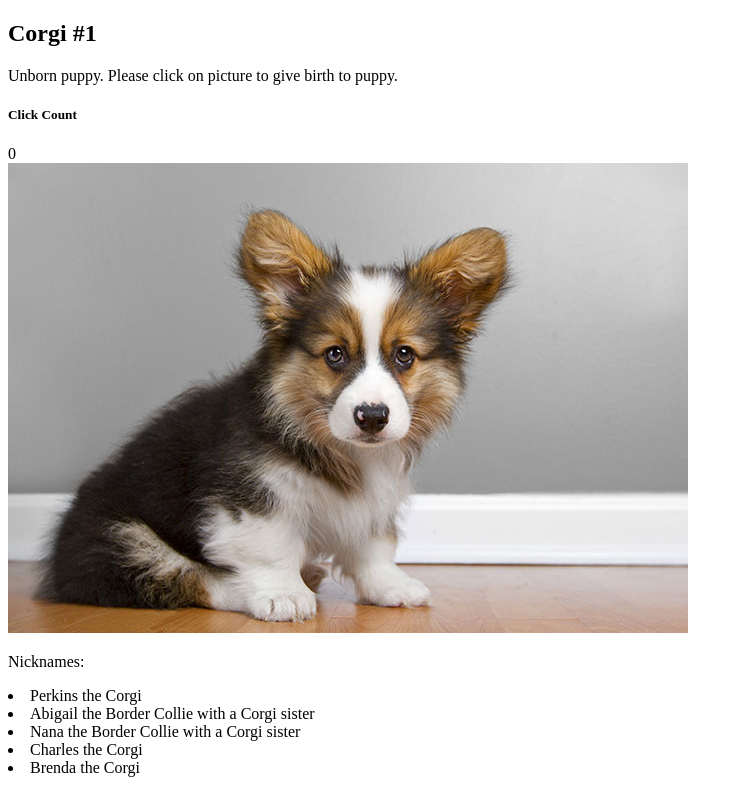
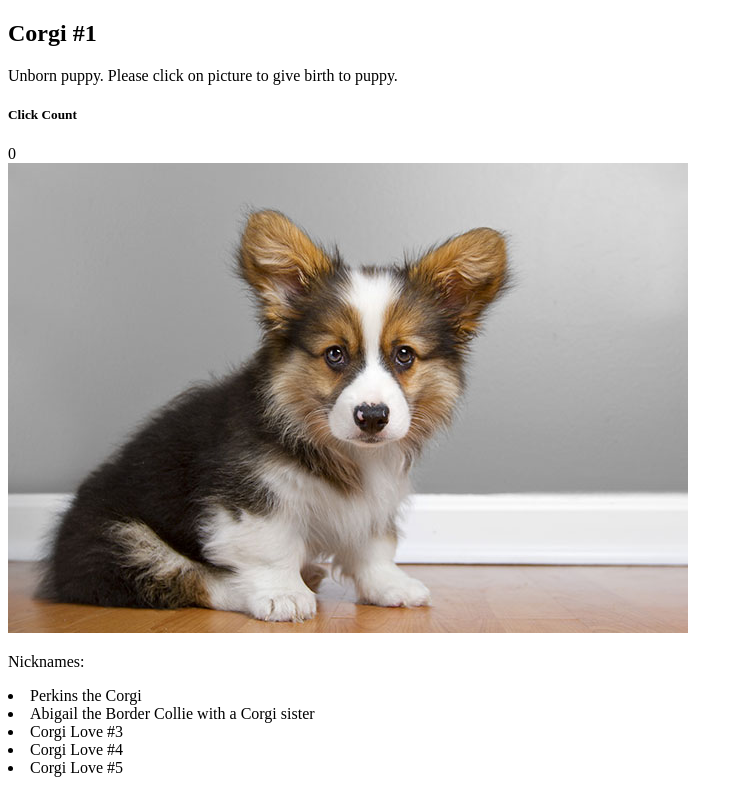
Before and after one commit to KendrickPC/corgiKnockoutJS, a plain HTML site: page index.html in a window 1280 px wide. Shown: the whole page, without its empty margins (0-743 px from the left). Drawn offline with Linux system fonts and the light colour scheme.

Commit message:
feature: rewrote nickNames with  as a data bind

```diff
--- a/index.html
+++ b/index.html
@@ -8,17 +8,18 @@
 <body>
     <!-- added data bindings to HTML -->
     <div>
-
         <h2 data-bind="text: name"></h2>
     <!-- added data bindings for 'level' -->
         <div data-bind="text: level"></div>
         <h5>Click Count</h5>
         <div data-bind="text: clickCount"></div>
         <img src="" data-bind="click: incrementCounter, attr: {src: imgSrc}" alt="adorable corgi">
-    <!-- added data bindings for nickName -->
+    <!-- added data bindings for nickNames -->
         <div><p>Nicknames:</p></div>
+    <!-- control flow foreach binding documentation below:
+    http://knockoutjs.com/documentation/foreach-binding.html -->
         <div data-bind="foreach: nickNames">
-            <li data-bind="text: nickName"></li>
+            <li data-bind="text: $data"></li>
         </div>
     </div>
     <script src="js/lib/knockout-3.2.0.js"></script>
--- a/js/app.js
+++ b/js/app.js
@@ -43,7 +43,6 @@ var ViewModel = function() {
 			return level;
 		};
 	},this);
-
 // effectively what I have done below is the following:
 // 		var count = 0;
 // 		count++;
@@ -51,14 +50,7 @@ var ViewModel = function() {
 		this.clickCount(this.clickCount() + 1);
 	};
 }
-
-	this.nickNames = ko.observableArray([
-    { nickName: "Perkins the Corgi" },
-    { nickName: "Abigail the Border Collie with a Corgi sister" },
-    { nickName: "Nana the Border Collie with a Corgi sister" },
-    { nickName: "Charles the Corgi" },
-    { nickName: "Brenda the Corgi" }
+	this.nickNames = ko.observableArray(["Perkins the Corgi", "Abigail the Border Collie with a Corgi sister", "Corgi Love #3", "Corgi Love #4", "Corgi Love #5"
 ]);
-
 // apply bindings in a new ViewModel
 ko.applyBindings(new ViewModel())
```
